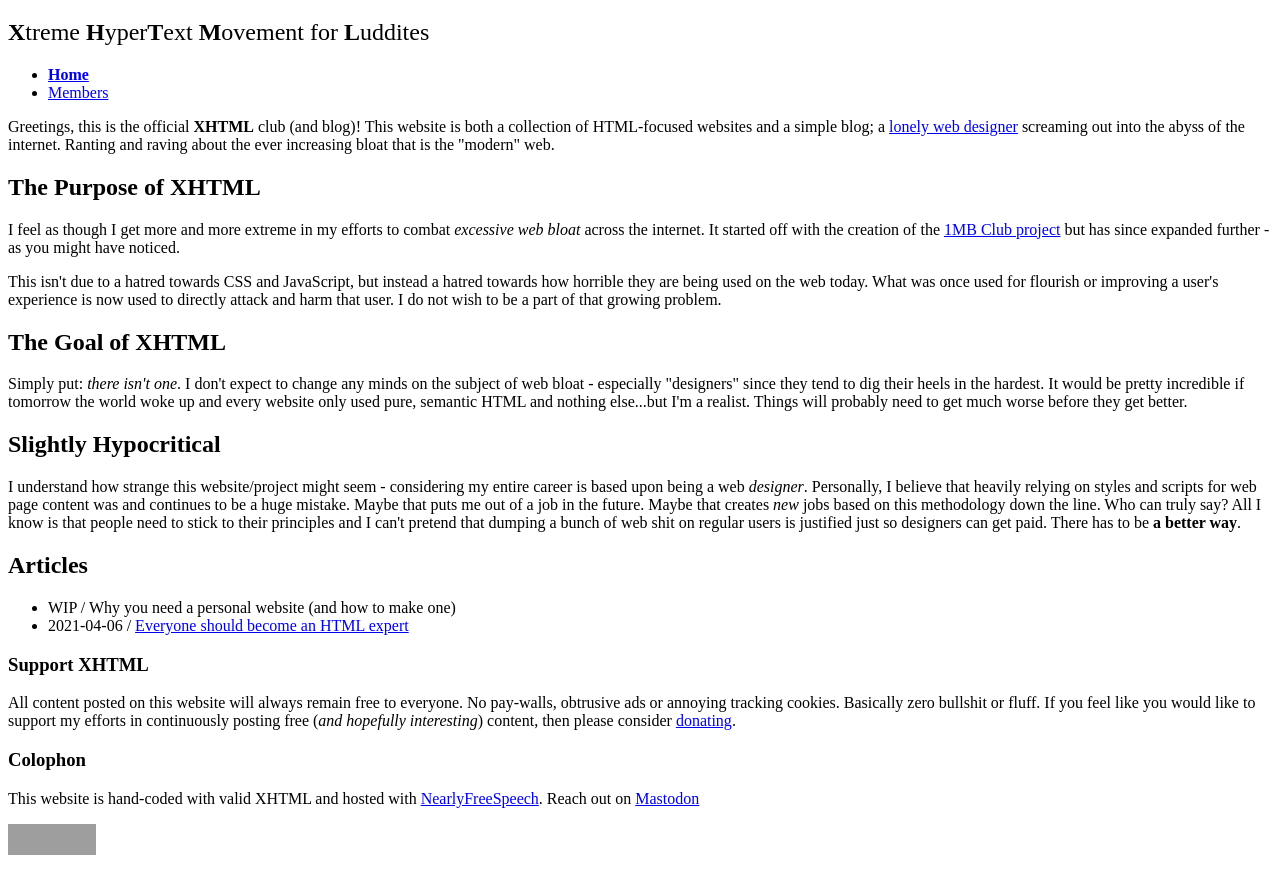
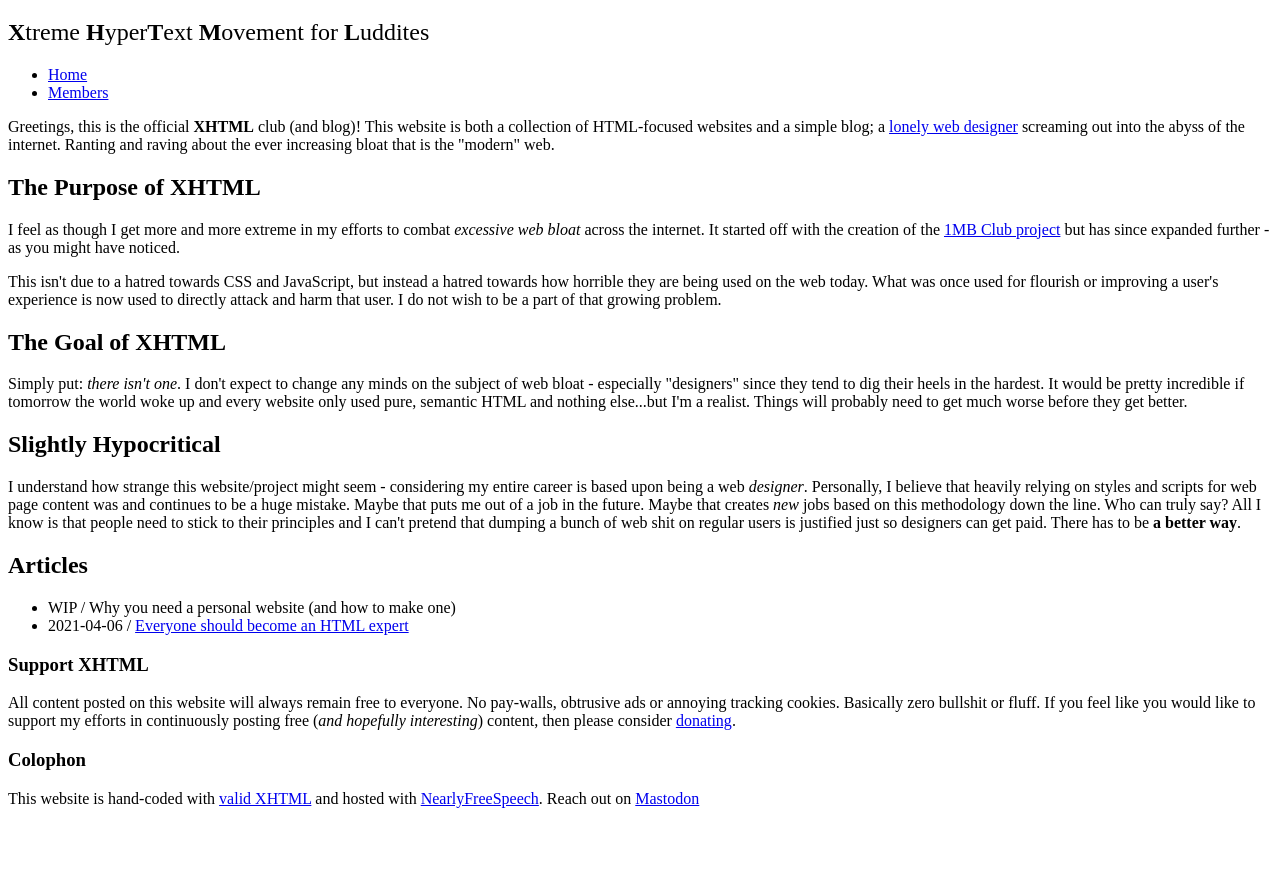
Before and after one commit to bradleytaunt/xhtml-club, a plain HTML site: page index.html in a window 1280 px wide. Shown: the part 61-936 px from the top of the page. After the commit the page ends 885 px from the top, so only its background shows below. Drawn offline with nearby package versions, Linux system fonts and the light colour scheme; files that its build step writes are made by us from their sources; grey boxes are pictures that could not be loaded.

Commit message:
Setup SSI, template header and footers, link cleanup

```diff
--- /dev/null
+++ b/_footer.html
@@ -0,0 +1,7 @@
+<div id="footer">
+    <h3>Support XHTML</h3>
+    <p>All content posted on this website will always remain free to everyone. No pay-walls, obtrusive ads or annoying tracking cookies. Basically zero bullshit or fluff. If you feel like you would like to support my efforts in continuously posting free (<em>and hopefully interesting</em>) content, then please consider <a href="https://btxx.org/pizza">donating</a>.</p>
+
+    <h3>Colophon</h3>
+    <p>This website is hand-coded with <a href="http://validator.w3.org/check?uri=referer">valid XHTML</a> and hosted with <a href="https://nearlyfreespeech.net">NearlyFreeSpeech</a>. Reach out on <a rel="me" href="https://mastodon.bsd.cafe/@bt">Mastodon</a></p>
+</div>
--- /dev/null
+++ b/_header.html
@@ -0,0 +1,8 @@
+<h1>XHTML Club</h1>
+<h2 style="font-weight:normal;"><b>X</b>treme <b>H</b>yper<b>T</b>ext <b>M</b>ovement for <b>L</b>uddites</h2>
+<div id="nav">
+    <ul>
+        <li><a href="/">Home</a></li>
+        <li><a href="./members.html">Members</a></li>
+    </ul>
+</div>
--- a/index.html
+++ b/index.html
@@ -9,14 +9,7 @@
     <link rel="shortcut icon" href="/favicon.png"/>
 </head>
 <body>
-    <h1>XHTML Club</h1>
-    <h2 style="font-weight:normal;"><b>X</b>treme <b>H</b>yper<b>T</b>ext <b>M</b>ovement for <b>L</b>uddites</h2>
-    <div id="nav">
-        <ul>
-            <li><a href="/"><b>Home</b></a></li>
-            <li><a href="./members.html">Members</a></li>
-        </ul>
-    </div>
+    <!--#include virtual="/_header.html" -->
     <p>Greetings, this is the official <b title="Extreme HyperText Movement for Luddites">XHTML</b> club (and blog)! This website is both a collection of HTML-focused websites and a simple blog; a <a href="https://btxx.org">lonely web designer</a> screaming out into the abyss of the internet. Ranting and raving about the ever increasing bloat that is the "modern" web.</p>
     <h2>The Purpose of XHTML</h2>
     <p>I feel as though I get more and more extreme in my efforts to combat <em>excessive web bloat</em> across the internet. It started off with the creation of the <a href="https://1mb.club">1MB Club project</a> but has since expanded further - as you might have noticed.</p>
@@ -30,17 +23,6 @@
         <li>WIP / Why you need a personal website (and how to make one)</li>
         <li>2021-04-06 / <a href="everyone-should-become-an-html-expert.html">Everyone should become an HTML expert</a></li>
     </ul>
-    <div id="footer">
-        <h3>Support XHTML</h3>
-        <p>All content posted on this website will always remain free to everyone. No pay-walls, obtrusive ads or annoying tracking cookies. Basically zero bullshit or fluff. If you feel like you would like to support my efforts in continuously posting free (<em>and hopefully interesting</em>) content, then please consider <a href="https://btxx.org/pizza">donating</a>.</p>
-
-        <h3>Colophon</h3>
-        <p>This website is hand-coded with valid XHTML and hosted with <a href="https://nearlyfreespeech.net">NearlyFreeSpeech</a>. Reach out on <a rel="me" href="https://mastodon.bsd.cafe/@bt">Mastodon</a></p>
-        <p>
-            <a href="https://validator.w3.org/check?uri=https%3A%2F%2Fxhtml.club%2F">
-                <img src="https://www.w3.org/Icons/valid-xhtml10" alt="Valid XHTML 1.0 Strict" height="31" width="88" />
-            </a>
-        </p>
-    </div>
+    <!--#include virtual="/_footer.html" -->
 </body>
 </html>
```
Also changed, not shown: everyone-should-become-an-html-expert.html (+1 -12 lines), members.html (+2 -20 lines), 1 other file.
